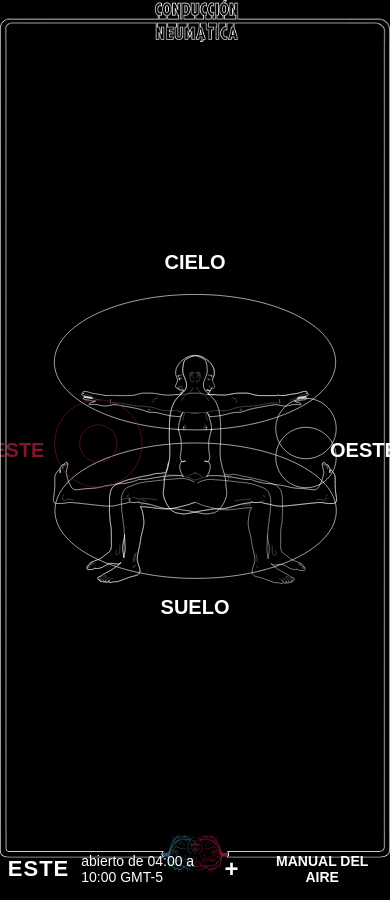
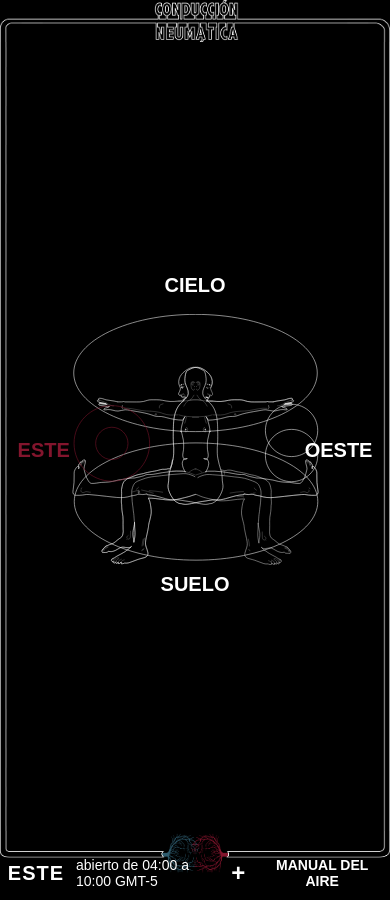
Before and after one commit to conduccionneumatica/conduccionneumatica.github.io, a Jekyll site: the page built from _pages/home.md, in a window 390 px wide. Built offline with Jekyll 4.4.1, drawn with Linux system fonts in a browser that asks for light colours.

Commit message:
adjust footer and home fonts for mobile

```diff
--- a/css/main.scss
+++ b/css/main.scss
@@ -74,8 +74,8 @@ a {
     box-sizing: border-box;
 
     @include media-query(MOBILE) {
-      width: 80vw;
-      height: 80vw;
+      width: 70vw;
+      height: 70vw;
     }
 
     .home-page-labels-container {
@@ -231,6 +231,11 @@ a {
   a { color: $COLOR-WHITE; }
   pointer-events: none;
 
+  @include media-query(MOBILE) {
+    height: 6vh;
+    padding: 1vh 2vw;
+  }
+
   &.manual {
     .footer-right-item.manual {
       color: $COLOR-BACKGROUND-DARK;
@@ -248,7 +253,7 @@ a {
     flex-direction: row;
     justify-content: flex-start;
     align-items: center;
-    width: 50%;
+    width: 70%;
     font-size: $FONT-SIZE-FOOTER;
 
     @include media-query(MOBILE) {
@@ -266,6 +271,10 @@ a {
       font-weight: bold;
       font-size: 22px;
       letter-spacing: 1px;
+
+      @include media-query(MOBILE) {
+        font-size: 20px;
+      }
 
       &.este::before { content: "este"; }
       &.oeste::before { content: "oeste"; }
```
